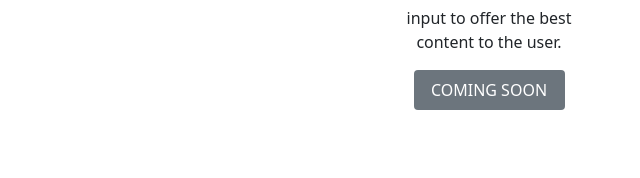
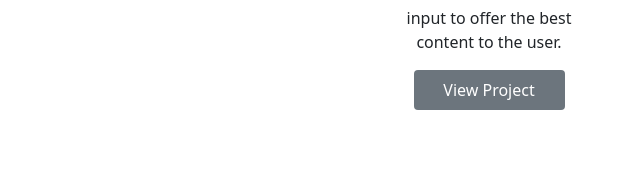
Before and after one commit to UserAhmad2001/My-Personal-Portfolio, a website: page index.html in a window 1280 px wide. Shown: the part 2708-2886 px from the top of the page, 640-1280 px from the left. Drawn offline with Linux system fonts and the light colour scheme.

Commit message:
added ecommerce project link and image

```diff
--- a/index.html
+++ b/index.html
@@ -225,9 +225,8 @@
           >
             <a
               class="text-white text-decoration-none"
-              href="./projects/ecommerce.html"
-              >COMING SOON</a
-            >
+              href="https://userahmad2001.github.io/ecommerce-store/"
+              >View Project</a>
           </div>
         </div>
       </div>
```
Also changed, not shown: 1 other file.
